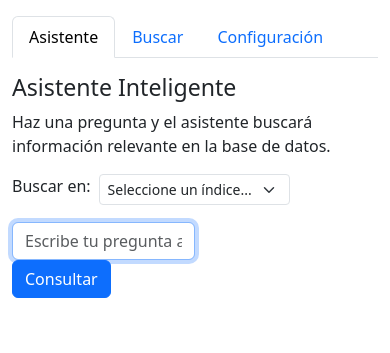
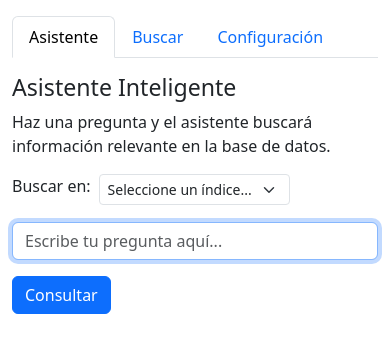
Before and after one commit to jornella/Goornella, a Flask app: page / in a window 390 px wide. Shown: the part 75-428 px from the top of the page. Run offline with Flask 3, Linux system fonts and the light colour scheme; data that the repository does not hold is empty; some web fonts are replaced.

Commit message:
Improved consistency in form layout and responsiveness

```diff
--- a/templates/assistant.html
+++ b/templates/assistant.html
@@ -9,8 +9,8 @@
                 <option value="" disabled selected>Seleccione un índice...</option>
             </select>
         </div>
-        <div class="input-group w-50">
-            <input type="text" class="form-control" style="width:100%;" name="query" id="query-input" placeholder="Escribe tu pregunta aquí..." value="{{ query if query else '' }}" autocomplete="off" autofocus required>
+        <div class="mb-3">
+            <input type="text" class="form-control" style="width:100%;" name="query" id="query-input" placeholder="Escribe tu pregunta aquí..." autocomplete="off" autofocus required>
         </div>
         <button type="submit" class="btn btn-primary">Consultar</button>
     </form>
```
